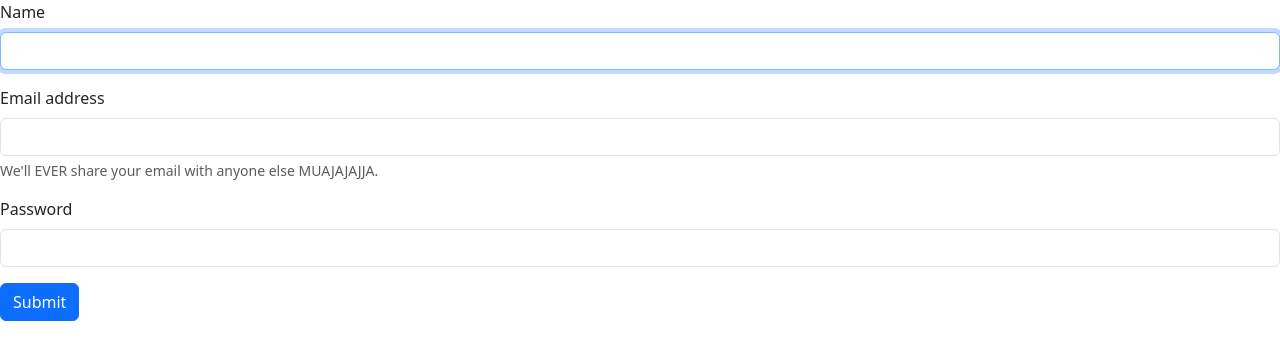
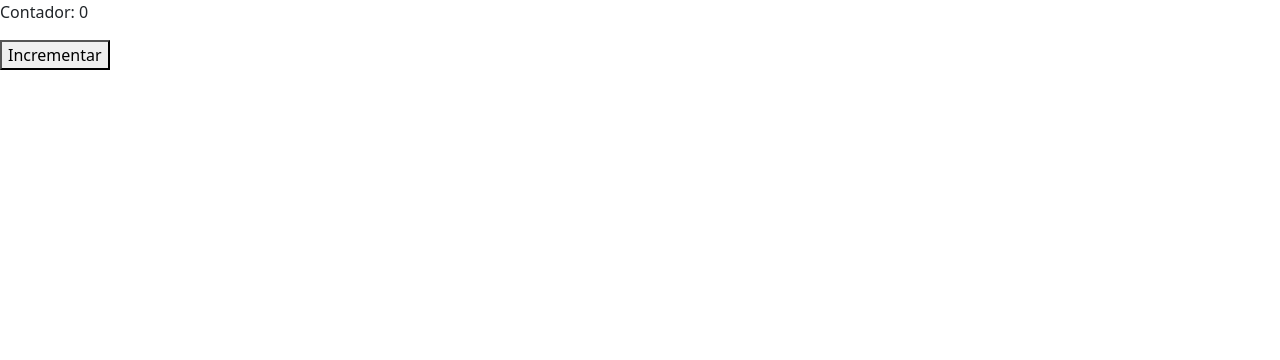
Before and after one commit to JonyR3G0/Front-end-m06, a React (Vite) app in the folder 06-hooks-avanzados-react/01-practica-clase/: page / in a window 1280 px wide. Shown: the top 360 px of the page. Built offline with nearby package versions, Linux system fonts and the light colour scheme.

Commit message:
feat: :sparkles: useCallback demo with counter

```diff
--- a/06-hooks-avanzados-react/01-practica-clase/src/App.jsx
+++ b/06-hooks-avanzados-react/01-practica-clase/src/App.jsx
@@ -1,10 +1,11 @@
 import React from 'react'
 import { FormComponentUseRef } from './components/FormComponentUseRef.jsx'
+import { ContadorConCallback } from "./components/CounterWithCallback";
 
 export const App = () => {
   return (
     <>
-      <FormComponentUseRef></FormComponentUseRef>
+    <ContadorConCallback/>
     </>
   )
 }
--- /dev/null
+++ b/06-hooks-avanzados-react/01-practica-clase/src/components/CounterWithCallback.jsx
@@ -0,0 +1,27 @@
+import { useCallback, useState } from 'react';
+
+export function ContadorConCallback() {
+
+  const [count, setCount] = useState(0);
+
+  const incrementar = useCallback(() => {
+
+    setCount(prev => prev + 1);
+
+  }, []);
+
+  console.log('Componente actualizado')
+
+  return (
+
+    <div>
+
+      <p>Contador: {count}</p>
+
+      <button onClick={incrementar}>Incrementar</button>
+
+    </div>
+
+  );
+
+}
```
